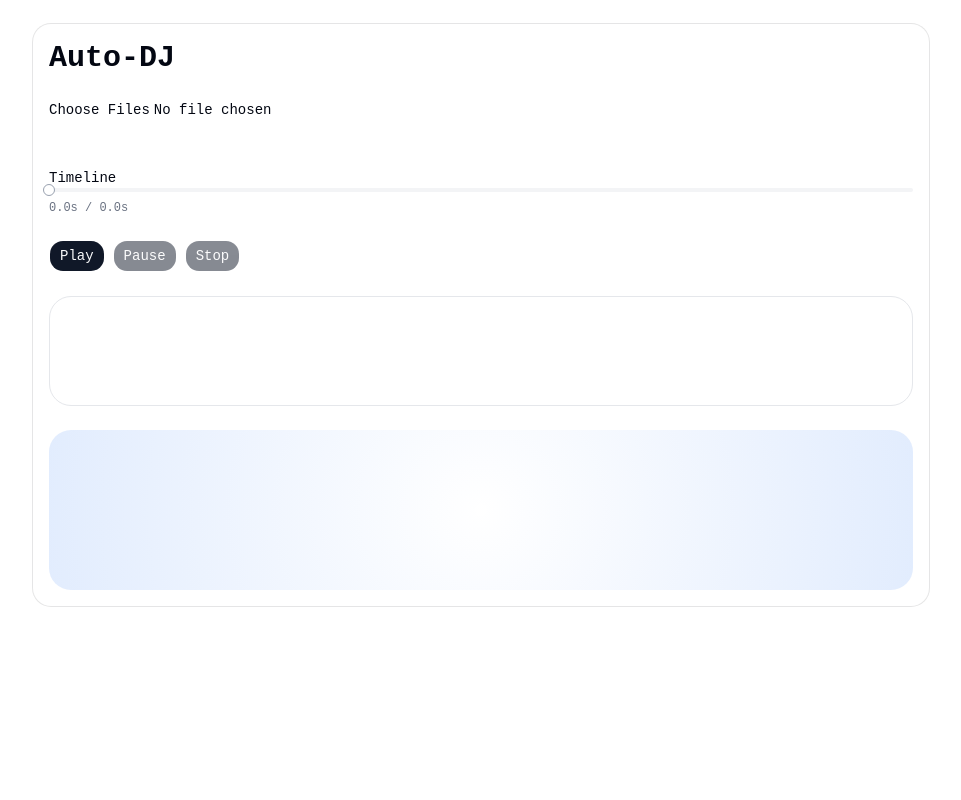
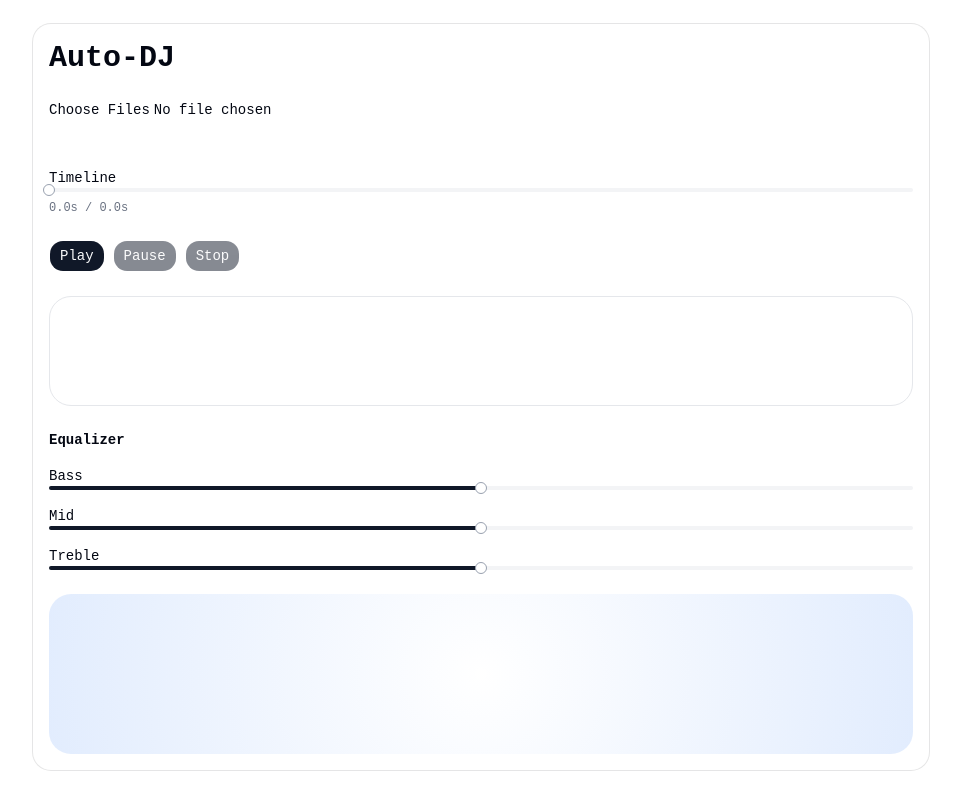
Before and after one commit to VolodymyrVoronov/test-adj-01, a React (Vite) app: page / in a window 1280 px wide. Shown: the whole page, without its empty margins (159-1120 px from the left). Built offline with nearby package versions, Linux system fonts and the light colour scheme.

Commit message:
Add Equalizer.

```diff
--- a/src/App.tsx
+++ b/src/App.tsx
@@ -19,6 +19,7 @@ const App = () => {
   const masterGainRef = useRef<GainNode | null>(null);
   const analyserRef = useRef<AnalyserNode | null>(null);
   const waveformCanvasRef = useRef<HTMLCanvasElement>(null);
+  const eqNodesRef = useRef<BiquadFilterNode[]>([]);
 
   // Playback refs
   const activeSourcesRef = useRef<AudioBufferSourceNode[]>([]);
@@ -34,6 +35,11 @@ const App = () => {
   const [currentTrackIndex, setCurrentTrackIndex] = useState<number | null>(
     null
   );
+  const [eq, setEq] = useState({
+    low: 0,
+    mid: 0,
+    high: 0,
+  });
 
   // ---------------------------------
   // Init AudioContext (user gesture)
@@ -42,17 +48,38 @@ const App = () => {
   const initAudio = () => {
     if (!audioCtxRef.current) {
       const ctx = new AudioContext();
+
+      // EQ filters
+      const low = ctx.createBiquadFilter();
+      low.type = "lowshelf";
+      low.frequency.value = 120;
+
+      const mid = ctx.createBiquadFilter();
+      mid.type = "peaking";
+      mid.frequency.value = 1000;
+      mid.Q.value = 1;
+
+      const high = ctx.createBiquadFilter();
+      high.type = "highshelf";
+      high.frequency.value = 6000;
+
+      // Gain + analyser
       const gain = ctx.createGain();
       const analyser = ctx.createAnalyser();
-
       analyser.fftSize = 256;
 
+      // Wiring:
+      // source -> EQ -> gain -> analyser -> speakers
+      low.connect(mid);
+      mid.connect(high);
+      high.connect(gain);
       gain.connect(analyser);
       analyser.connect(ctx.destination);
 
       audioCtxRef.current = ctx;
-      masterGainRef.current = gain;
+      masterGainRef.current = low; // sources connect here
       analyserRef.current = analyser;
+      eqNodesRef.current = [low, mid, high];
     }
   };
 
@@ -354,6 +381,58 @@ const App = () => {
             className="rounded-2xl border w-full"
           />
 
+          <div className="space-y-4">
+            <h2 className="font-semibold">Equalizer</h2>
+
+            <div>
+              <label className="text-sm">Bass</label>
+              <Slider
+                min={-20}
+                max={20}
+                step={1}
+                value={[eq.low]}
+                onValueChange={(v) => {
+                  setEq((e) => ({ ...e, low: v[0] }));
+                  if (eqNodesRef.current[0]) {
+                    eqNodesRef.current[0].gain.value = v[0];
+                  }
+                }}
+              />
+            </div>
+
+            <div>
+              <label className="text-sm">Mid</label>
+              <Slider
+                min={-20}
+                max={20}
+                step={1}
+                value={[eq.mid]}
+                onValueChange={(v) => {
+                  setEq((e) => ({ ...e, mid: v[0] }));
+                  if (eqNodesRef.current[1]) {
+                    eqNodesRef.current[1].gain.value = v[0];
+                  }
+                }}
+              />
+            </div>
+
+            <div>
+              <label className="text-sm">Treble</label>
+              <Slider
+                min={-20}
+                max={20}
+                step={1}
+                value={[eq.high]}
+                onValueChange={(v) => {
+                  setEq((e) => ({ ...e, high: v[0] }));
+                  if (eqNodesRef.current[2]) {
+                    eqNodesRef.current[2].gain.value = v[0];
+                  }
+                }}
+              />
+            </div>
+          </div>
+
           <div
             className="h-40 rounded-2xl transition-all"
             style={{
```
